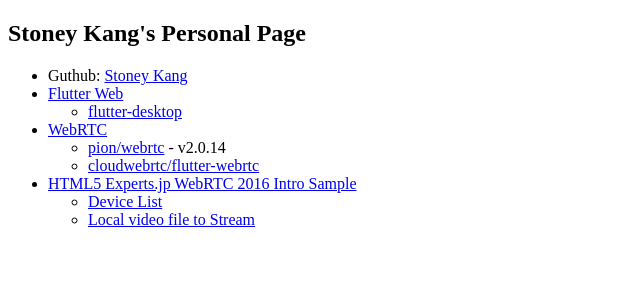
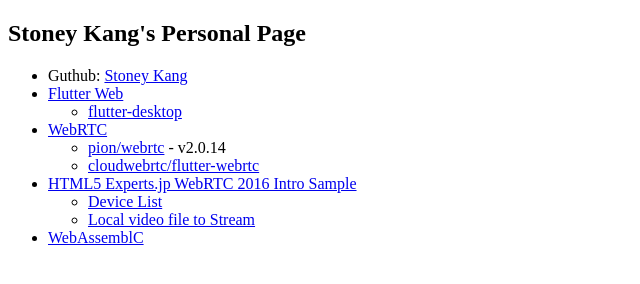
Before and after one commit to sikang99/sikang99.github.io, a plain HTML site: page index.html in a window 1280 px wide. Shown: the whole page, without its empty margins (0-640 px from the left). Drawn offline with Linux system fonts and the light colour scheme.

Commit message:
update contents

```diff
--- a/index.html
+++ b/index.html
@@ -27,6 +27,7 @@
           <li><a href="https://mganeko.github.io/webrtcexpjp/tool/devicelist.html">Device List</a>
           <li><a href="https://mganeko.github.io/webrtcexpjp/tool/video_to_stream_direct.html">Local video file to Stream</a>
           </ul>
+      <li><a href="./wasm/index.html">WebAssemblC</a>
       </ul>
       <script>
       </script>
```
